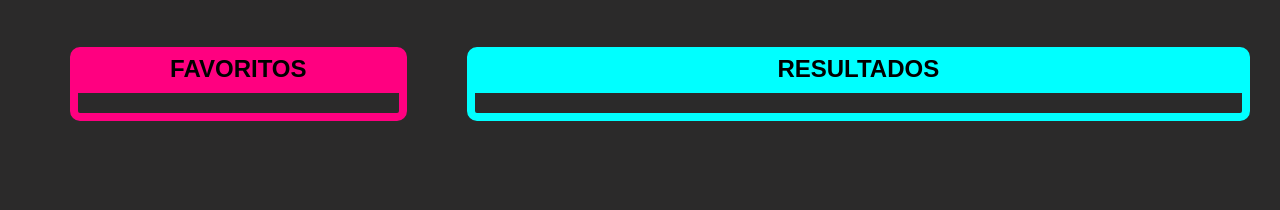
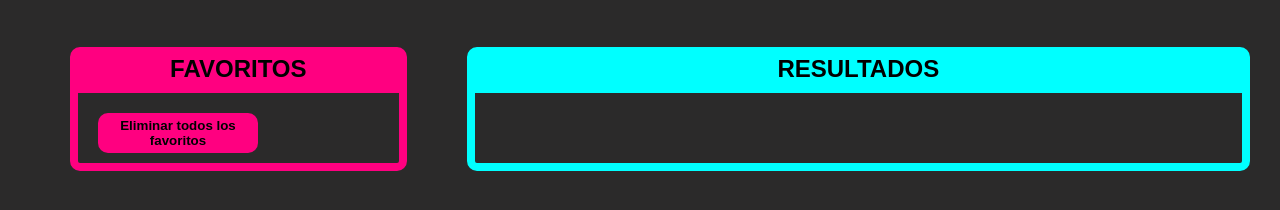
Before and after one commit to MarianelaLandoni/Buscador-series-anime, a website: page docs/index.html in a window 1280 px wide. Shown: the part 120-330 px from the top of the page. Drawn offline with Linux system fonts and the light colour scheme; a web font is replaced by a local one.

Commit message:
Add reset favourites

```diff
--- a/docs/index.html
+++ b/docs/index.html
@@ -45,6 +45,9 @@
         <section class="favorites">
           <h3 class="titleFav">Favoritos</h3>
           <ul class="ulFavorites js_listFavourites"></ul>
+          <button class="resetAllFavs js_resetAllFavs">
+            Eliminar todos los favoritos
+          </button>
         </section>
 
         <section class="results">
```
Also changed, not shown: docs/assets/css/main.css (+1 -1 lines), docs/assets/js/main.js (+1 -1 lines).
